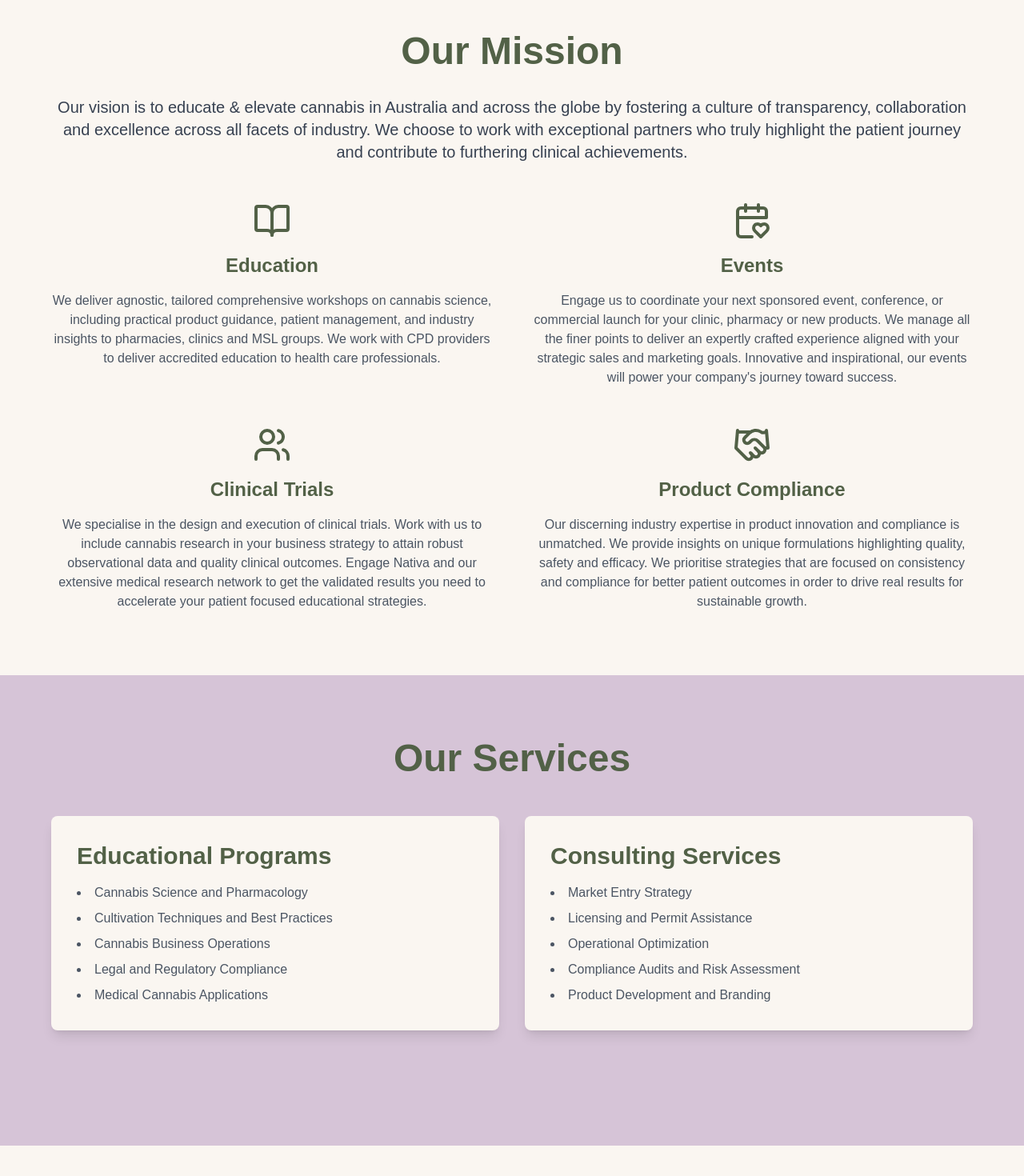
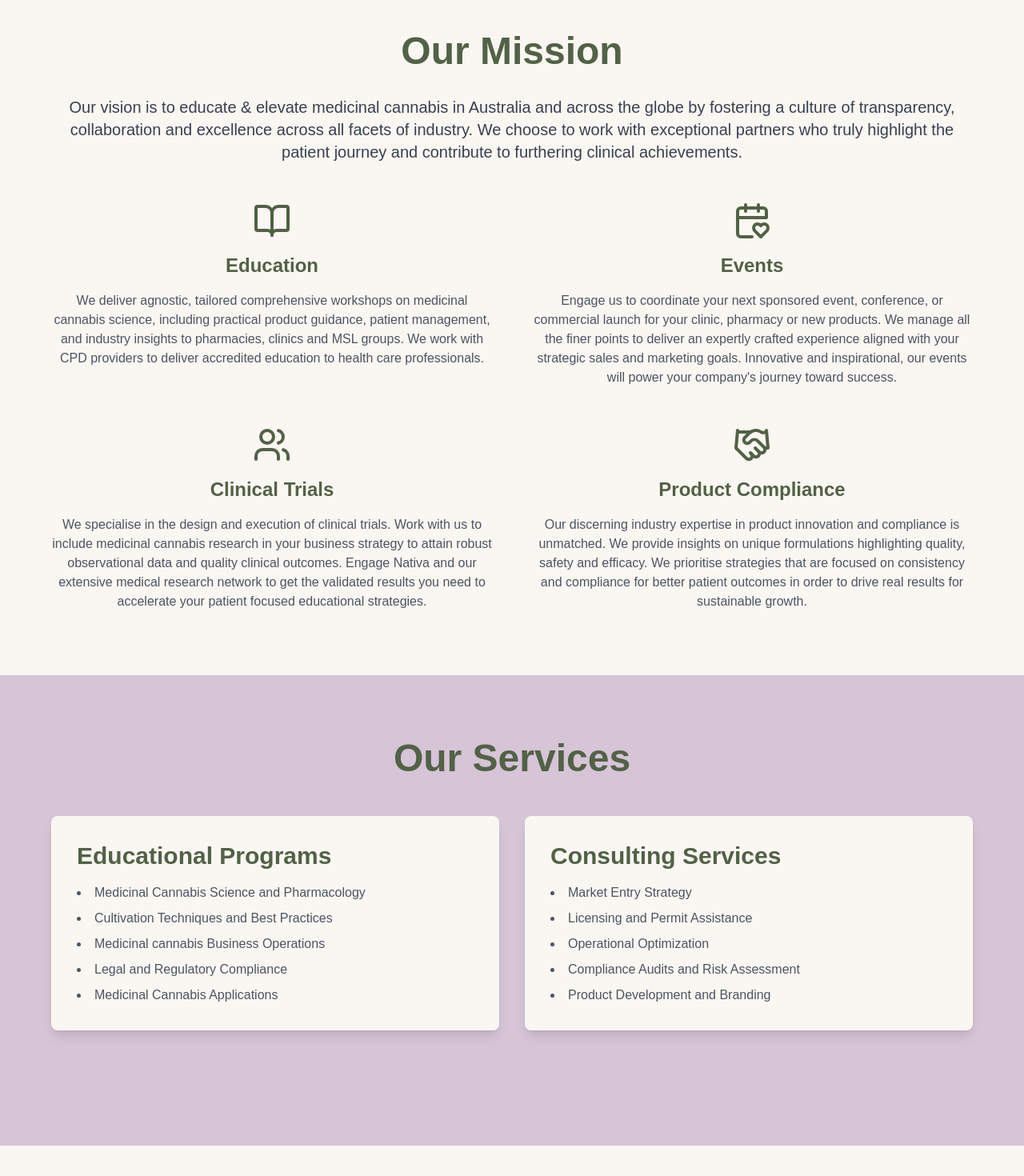
Before and after one commit to doylem/nativa-site, a Next.js app: page / in a window 1280 px wide. Shown: the part 840-2310 px from the top of the page at 80% size. Built offline with nearby package versions, Linux system fonts and the light colour scheme.

Commit message:
Cannabis to Medicinal Cannabis

```diff
--- a/app/page.tsx
+++ b/app/page.tsx
@@ -19,7 +19,7 @@ export default function NativaLandingPage() {
             src="/images/hero.jpg"
             height={1080}
             width={1920}
-            alt="Cannabis education"
+            alt="Nativa homepage banner"
             className="w-full h-full object-cover"
           />
           <div className="absolute inset-0 bg-black opacity-50"></div>
@@ -42,8 +42,8 @@ export default function NativaLandingPage() {
             Nativa
           </h1>
           <p className="text-xl md:text-2xl mb-8">
-            Elevating the cannabis industry in Australia by fostering
-            transparency, collaboration, and excellence.
+            Elevating the medicinal cannabis industry in Australia and across
+            the globe by fostering transparency, collaboration, and excellence.
           </p>
           <Link href="#our-services">
             <Button className="text-lg px-8 py-4 bg-nativa-white text-nativa-olive hover:bg-nativa-green hover:text-nativa-white">
@@ -61,11 +61,11 @@ export default function NativaLandingPage() {
             Our Mission
           </h2>
           <p className="text-xl text-center mb-12 text-gray-700">
-            Our vision is to educate & elevate cannabis in Australia and across
-            the globe by fostering a culture of transparency, collaboration and
-            excellence across all facets of industry. We choose to work with
-            exceptional partners who truly highlight the patient journey and
-            contribute to furthering clinical achievements.
+            Our vision is to educate & elevate medicinal cannabis in Australia
+            and across the globe by fostering a culture of transparency,
+            collaboration and excellence across all facets of industry. We
+            choose to work with exceptional partners who truly highlight the
+            patient journey and contribute to furthering clinical achievements.
           </p>
           <div className="grid md:grid-cols-2 gap-12">
             <div className="space-y-4 flex flex-col items-center text-center">
@@ -75,10 +75,10 @@ export default function NativaLandingPage() {
               </h3>
               <p className="text-gray-600">
                 We deliver agnostic, tailored comprehensive workshops on
-                cannabis science, including practical product guidance, patient
-                management, and industry insights to pharmacies, clinics and MSL
-                groups. We work with CPD providers to deliver accredited
-                education to health care professionals.
+                medicinal cannabis science, including practical product
+                guidance, patient management, and industry insights to
+                pharmacies, clinics and MSL groups. We work with CPD providers
+                to deliver accredited education to health care professionals.
               </p>
             </div>
             <div className="space-y-4 flex flex-col items-center text-center">
@@ -102,11 +102,11 @@ export default function NativaLandingPage() {
               </h3>
               <p className="text-gray-600">
                 We specialise in the design and execution of clinical trials.
-                Work with us to include cannabis research in your business
-                strategy to attain robust observational data and quality
-                clinical outcomes. Engage Nativa and our extensive medical
-                research network to get the validated results you need to
-                accelerate your patient focused educational strategies.
+                Work with us to include medicinal cannabis research in your
+                business strategy to attain robust observational data and
+                quality clinical outcomes. Engage Nativa and our extensive
+                medical research network to get the validated results you need
+                to accelerate your patient focused educational strategies.
               </p>
             </div>
             <div className="space-y-4 flex flex-col items-center text-center">
@@ -139,11 +139,11 @@ export default function NativaLandingPage() {
                 Educational Programs
               </h3>
               <ul className="list-disc list-inside space-y-2 text-gray-600">
-                <li>Cannabis Science and Pharmacology</li>
+                <li>Medicinal Cannabis Science and Pharmacology</li>
                 <li>Cultivation Techniques and Best Practices</li>
-                <li>Cannabis Business Operations</li>
+                <li>Medicinal cannabis Business Operations</li>
                 <li>Legal and Regulatory Compliance</li>
-                <li>Medical Cannabis Applications</li>
+                <li>Medicinal Cannabis Applications</li>
               </ul>
             </div>
             <div className="bg-nativa-white p-8 rounded-lg shadow-lg">
@@ -183,11 +183,12 @@ export default function NativaLandingPage() {
               <p className="text-nativa-white text-center">
                 A passionate nurse with roots in complex clinical care, Bec is
                 Nativa&apos;s medical expert having 5 years of experience
-                educating prescribers of cannabis to improve patient outcomes.
-                Bec is an engaging presenter and excels at event planning. An
-                award-winning MSL, and well known industry figure, Bec provides
-                exceptional education for MSLs and clinicians on scientific
-                research, prescribing guidelines and Australian regulations.
+                educating prescribers of medicinal cannabis to improve patient
+                outcomes. Bec is an engaging presenter and excels at event
+                planning. An award-winning MSL, and well known industry figure,
+                Bec provides exceptional education for MSLs and clinicians on
+                scientific research, prescribing guidelines and Australian
+                regulations.
               </p>
             </div>
             <div className="bg-nativa-green p-8 rounded-lg shadow-lg">
@@ -221,18 +222,19 @@ export default function NativaLandingPage() {
             src="/images/leaf-bg.jpg?height=1080&width=1920"
             height={1080}
             width={1920}
-            alt="Cannabis education"
+            alt="Picture of green leaves"
             className="w-full h-full object-cover"
           />
           <div className="absolute inset-0 bg-black opacity-50"></div>
         </div>
         <div className="relative z-10 text-center text-nativa-white p-8">
           <h2 className="text-4xl md:text-5xl font-bold mb-8">
-            Ready to Elevate Your Cannabis Knowledge?
+            Ready to Elevate Your Medicinal cannabis Knowledge?
           </h2>
           <p className="text-xl mb-12">
-            Whether you&apos;re looking to expand your understanding of cannabis
-            or need expert guidance for your business, Nativa is here to help.
+            Whether you&apos;re looking to expand your understanding of
+            medicinal cannabis or need expert guidance for your business, Nativa
+            is here to help.
           </p>
           <Link href="mailto:hello@nativaconsulting.com.au">
             <Button className="text-lg px-8 py-4 bg-nativa-white text-nativa-olive hover:bg-nativa-green hover:text-nativa-white">
@@ -247,17 +249,17 @@ export default function NativaLandingPage() {
         <div className="absolute inset-0 z-0">
           <Image
             src="/images/hero.jpg?height=1080&width=1920"
-            alt="Cannabis education"
+            alt="Medicinal cannabis education"
             className="w-full h-full object-cover"
           />
           <div className="absolute inset-0 bg-black opacity-50"></div>
         </div>
         <div className="max-w-4xl mx-auto text-center">
           <h2 className="text-4xl md:text-5xl font-bold mb-8">
-            Ready to Elevate Your Cannabis Knowledge?
+            Ready to Elevate Your Medicinal cannabis Knowledge?
           </h2>
           <p className="text-xl mb-12">
-            Whether you're looking to expand your understanding of cannabis or
+            Whether you're looking to expand your understanding of medicinal cannabis or
             need expert guidance for your business, Nativa is here to help.
           </p>
           <Button className="text-lg px-8 py-4 bg-nativa-white text-nativa-olive hover:bg-nativa-green hover:text-nativa-white">
@@ -270,8 +272,7 @@ export default function NativaLandingPage() {
       <footer className="bg-slate-900 text-nativa-white py-8">
         <div className="max-w-6xl mx-auto px-4 text-center">
           <p className="mb-4">
-            &copy; 2024 Nativa Cannabis Education & Consulting. All rights
-            reserved.
+            &copy; 2024 Nativa Education & Consulting. All rights reserved.
           </p>
           <p className="text-sm">
             This website is for informational purposes only. Our services are
```
